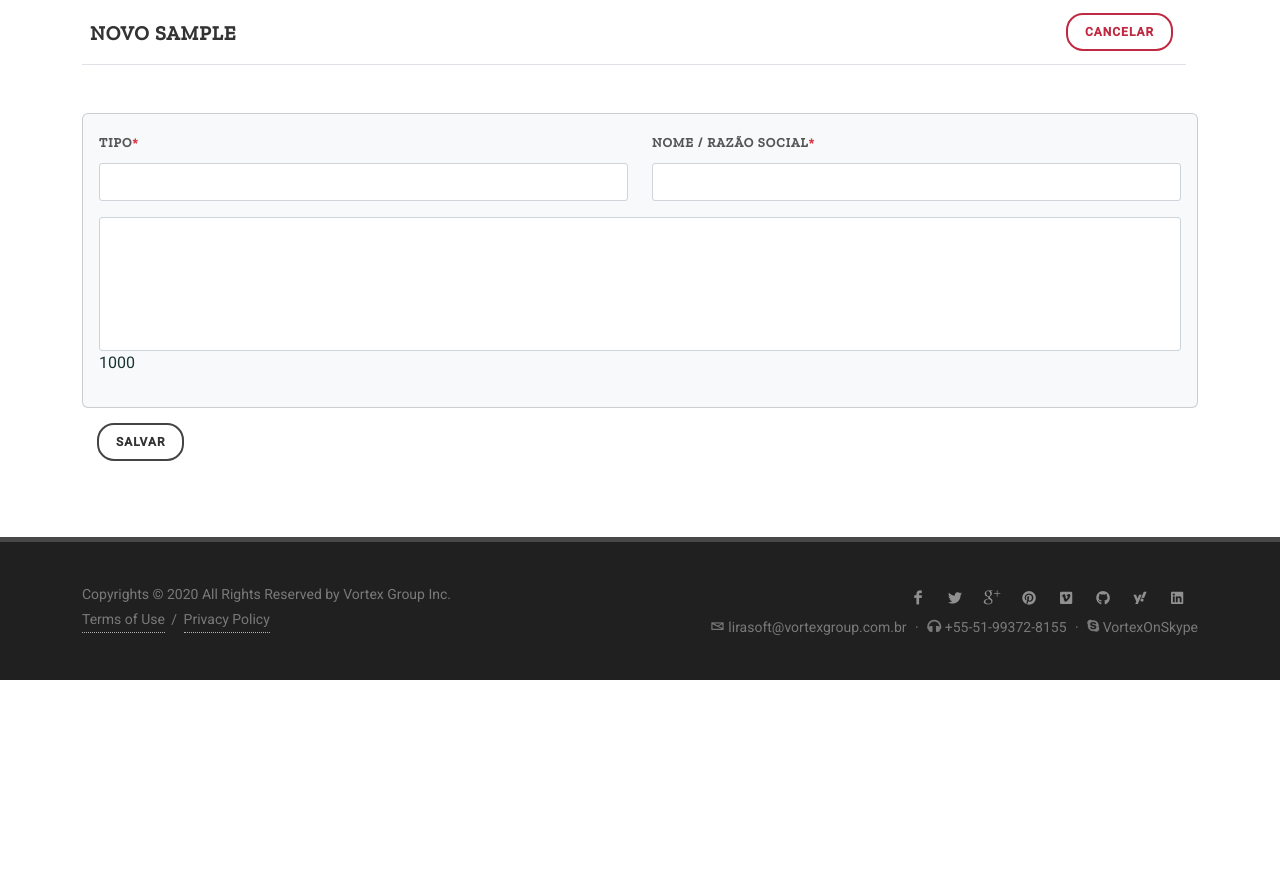
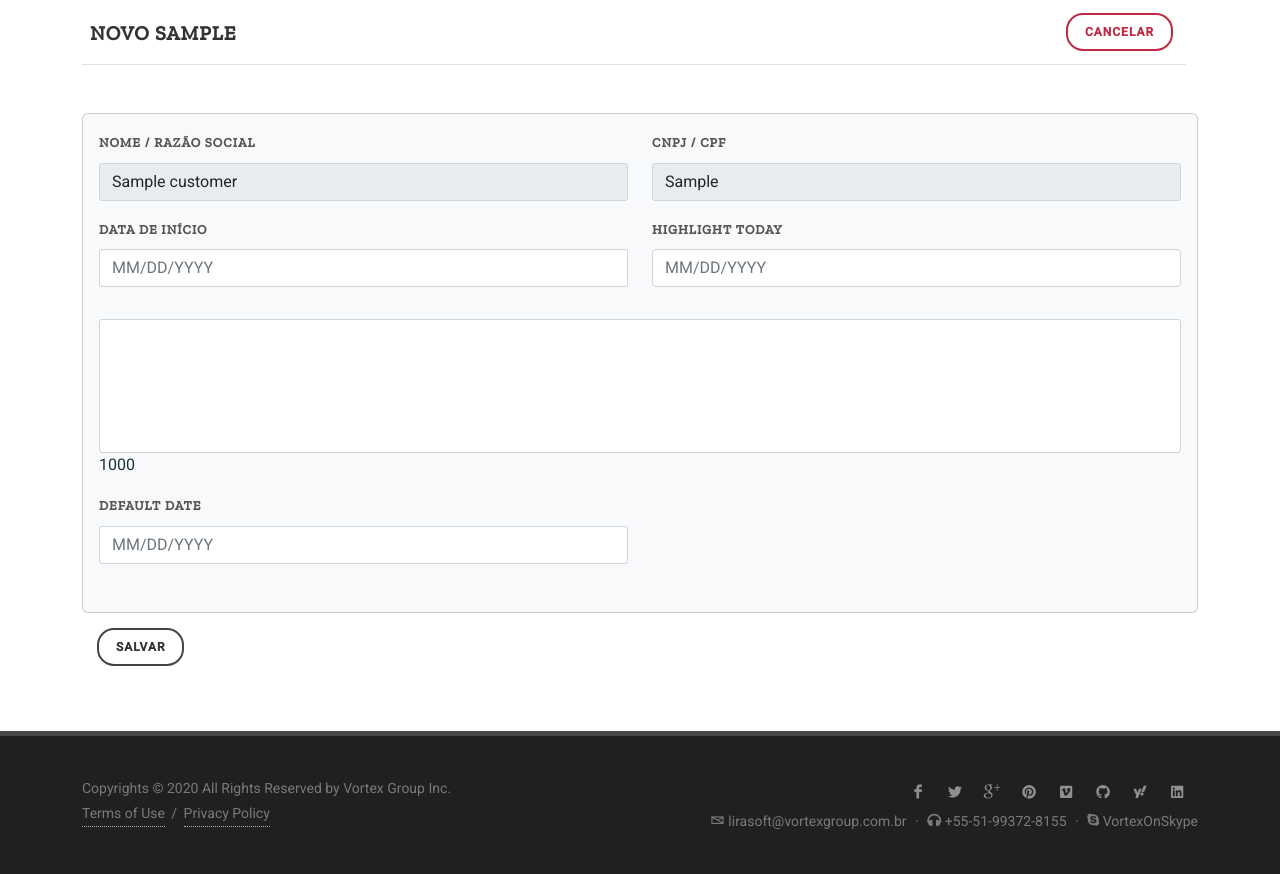
Before and after one commit to kochhann/new_lira, a Django app: template rent/templates/rent/contract_form.html in a window 1280 px wide. Shown: the part 120-994 px from the top of the page. Before the commit the page ends 800 px from the top, so only its background shows below. Run offline with Django 3.2, Linux system fonts and the light colour scheme; the template is opened without the code that fills it: most values are stand-ins (such as "Sample title", 1, 10 or a date in 2020); some libraries are stand-ins or nearby versions.

Commit message:
Início da inclusão do contrato

```diff
--- a/core/templates/core/customer_form.html
+++ b/core/templates/core/customer_form.html
@@ -4,7 +4,7 @@
     <table class="table">
         <tr>
 			<td width="90%"><h4 style="padding-top: 10px;">Novo Cliente</h4></td>
-			<td align="right"><a href="{% url 'list_customer' %}"
+			<td align="right"><a href="{% url 'list_customer' 0 %}"
                      class="button button-small button-circle button-border button-red">Cancelar</a></td>
         </tr>
     </table>
--- a/rent/templates/contract_list.html
+++ b/rent/templates/contract_list.html
@@ -5,7 +5,7 @@
     <table class="table">
         <tr>
             <td width="90%"><h4 style="padding-top: 10px;">{{type_of}}</h4></td>
-            <td align="right"><a href="{% url 'create_contract' type_of_n %}"
+            <td align="right"><a href="{% url 'search_customer' %}"
                  class="button button-small button-circle button-border button-blue">Novo</a></td>
             <td align="right"><a href="{% url 'rent_index' %}"
                  class="button button-small button-circle button-border button-red">Voltar</a></td>
--- a/rent/templates/rent/contract_form.html
+++ b/rent/templates/rent/contract_form.html
@@ -32,20 +32,36 @@
 					<div class="card-body">
 						<div class="row">
 							<input type="hidden" name="company" value="{{company}}">
-							<div class="col-md-6 form-group">
-								<label for="type_of">Tipo<small class="text-danger">*</small></label>
-								<input type="text" name="type_of" id="type_of" class="form-control cpfcnpj required"
-									   placeholder="">
+							<input type="hidden" name="type_of" value="{{type_of_n}}">
+							<input type="hidden" name="customer" value="{{customer.id}}">
+							<div class="col-6 form-group">
+								<label for="customer_name">Nome / Razão Social</label>
+								<input type="text" name="customer_name" id="customer_name"
+									   class="form-control required" value="{{customer.corporate_name}}" disabled>
 							</div>
 							<div class="col-6 form-group">
-								<label for="customer_name">Nome / Razão Social<small class="text-danger">*</small></label>
-								<input type="text" name="customer_name" id="customer_name"
-									   class="form-control required" value="">
+								<label for="">CNPJ / CPF</label>
+								<input type="text" name="comp_id"
+									   class="form-control required" value="{{customer.id_printable}}" disabled>
+							</div>
+							<div class="col-md-6 bottommargin-sm">
+								<label for="">Data de início</label>
+								<input type="text" value="" class="form-control text-start component-datepicker today"
+									   placeholder="MM/DD/YYYY" name="start_date">
+							</div>
+							<div class="col-md-6 bottommargin-sm">
+								<label for="">Highlight Today</label>
+								<input type="text" value="" class="form-control text-start datepicker today"
+									   placeholder="MM/DD/YYYY">
 							</div>
 							<div class="col-12 form-group">
 								<textarea name="observations" id="obs_id" class="form-control" cols="30" rows="5"
 										  maxlength="1000" style="resize: none;" onkeyup="countChar(this)"></textarea>
 								<div id="charNum">1000</div>
+							</div>
+							<div class="col-md-6 bottommargin-sm">
+								<label for="">Default Date</label>
+								<input type="text" value="" class="form-control text-start component-datepicker default" placeholder="MM/DD/YYYY">
 							</div>
 						</div>
 					</div>
--- a/rent/urls.py
+++ b/rent/urls.py
@@ -4,5 +4,5 @@ from .views import *
 urlpatterns = [
     path('', RentIndexView.as_view(), name='rent_index'),
     path('contract/list/<int:type_of>', ContractList.as_view(), name='list_contract'),
-    path('contract/create/<int:type_of>', ContractCreate.as_view(), name='create_contract'),
+    path('contract/create/<int:type_of>/<int:cust_id>', ContractCreate.as_view(), name='create_contract'),
 ]
--- a/rent/views.py
+++ b/rent/views.py
@@ -42,6 +42,8 @@ class ContractCreate(CreateView):
         context = super(ContractCreate, self).get_context_data(**kwargs)
         us = self.request.user
         op = OpUser.objects.get(user=us.pk)
+        cust_id = self.kwargs['cust_id']
+        customer = Customer.objects.get(id=cust_id)
         type_of = self.kwargs['type_of']
         to_txt = ''
         comp = op.company
@@ -60,6 +62,7 @@ class ContractCreate(CreateView):
         context['pt_breadcrumb2'] = 'locações'
         context['type_of'] = to_txt
         context['type_of_n'] = type_of
+        context['customer'] = customer
         return context
 
     # def form_valid(self, form, *args, **kwargs):
--- a/templates/base.html
+++ b/templates/base.html
@@ -27,6 +27,8 @@
 
 	<!-- DatePicker CSS -->
 	<link rel="stylesheet" href="{% static 'application/css/components/datepicker.css' %}" type="text/css" />
+	<link rel="stylesheet" href="{% static 'application/css/components/timepicker.css' %}" type="text/css" />
+	<link rel="stylesheet" href="{% static 'application/css/components/daterangepicker.css' %}" type="text/css" />
 
 	<link rel="stylesheet" href="{% static 'application/css/custom.css' %}" type="text/css" />
 
@@ -51,6 +53,7 @@
 		<!-- Header
 		============================================= -->
 		<header id="header" class="header-size-sm border-bottom-0">
+			<div id="header-wrap">
 				<div class="container">
 					<div class="header-row justify-content-lg-between">
 
@@ -109,6 +112,7 @@
 
 						</nav><!-- #primary-menu end -->
 
+					</div>
 				</div>
 			</div>
 		</header><!-- #header end -->
@@ -213,7 +217,9 @@
 
 	<!-- DatePicker
 	============================================= -->
-	<script src="{% static 'application/js/components/datepicker.js' %}"></script>
+	<script src="{% static 'application/js/components/moment.js' %}"></script>
+	<script src="{% static 'application/js/components/timepicker.js' %}"></script>
+	<script src="{% static 'application/js/components/daterangepicker.js' %}"></script>
 
 	<!-- Footer Scripts
 	============================================= -->
@@ -233,7 +239,7 @@
 		}
 	</script>
 
-	<!-- Date field configuration -->
+	<!-- Data table configuration -->
 	<script>
 		$(document).ready(function () {
             $('#datatable1').dataTable({
```
Also changed, not shown: core/templates/customer_list.html (+25 -11 lines). Lines whose indentation alone changed are shown as unchanged.
